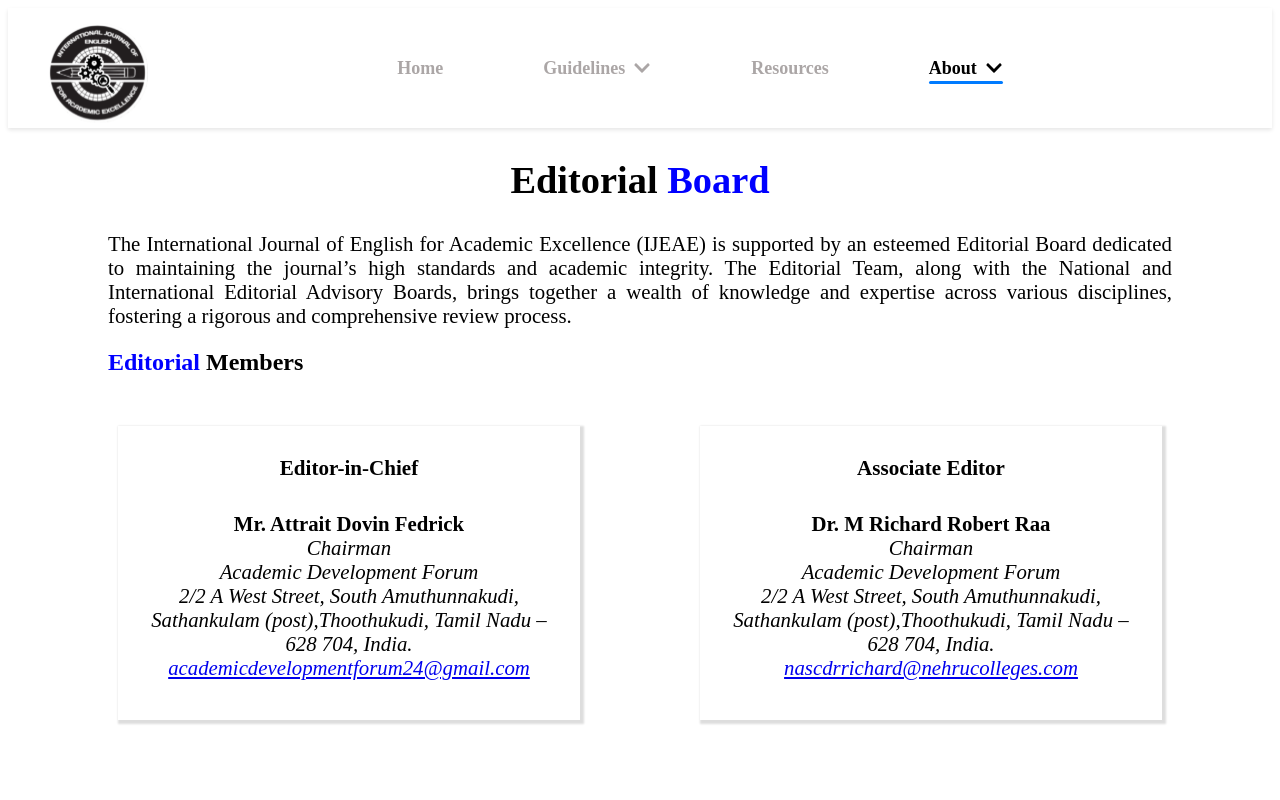
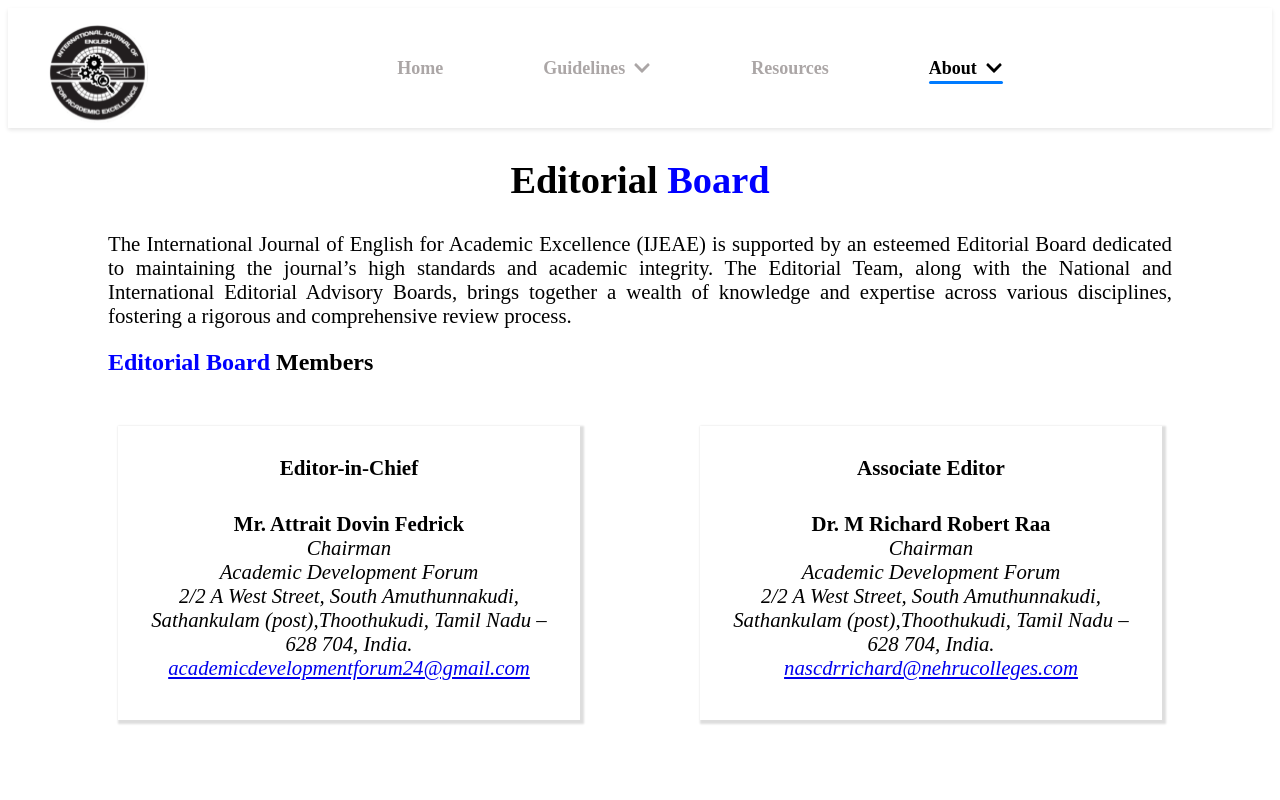
Before and after one commit to lexiontechsolution/journal_website, a React (Create React App) app: page /editorial in a window 1280 px wide. Shown: the top 800 px of the page. Built offline with nearby package versions, Linux system fonts and the light colour scheme.

Commit message:
Update Editorial.js

```diff
--- a/src/Pages/Editorial/Editorial.js
+++ b/src/Pages/Editorial/Editorial.js
@@ -36,7 +36,7 @@ const Editorial = () => {
           process.
         </p>
         <h2>
-          <span style={{ color: "blue" }}>Editorial </span>Members
+          <span style={{ color: "blue" }}>Editorial  Board  </span>Members
         </h2>
         <div class="container-editorial">
           <div class="row-editorial">
```
